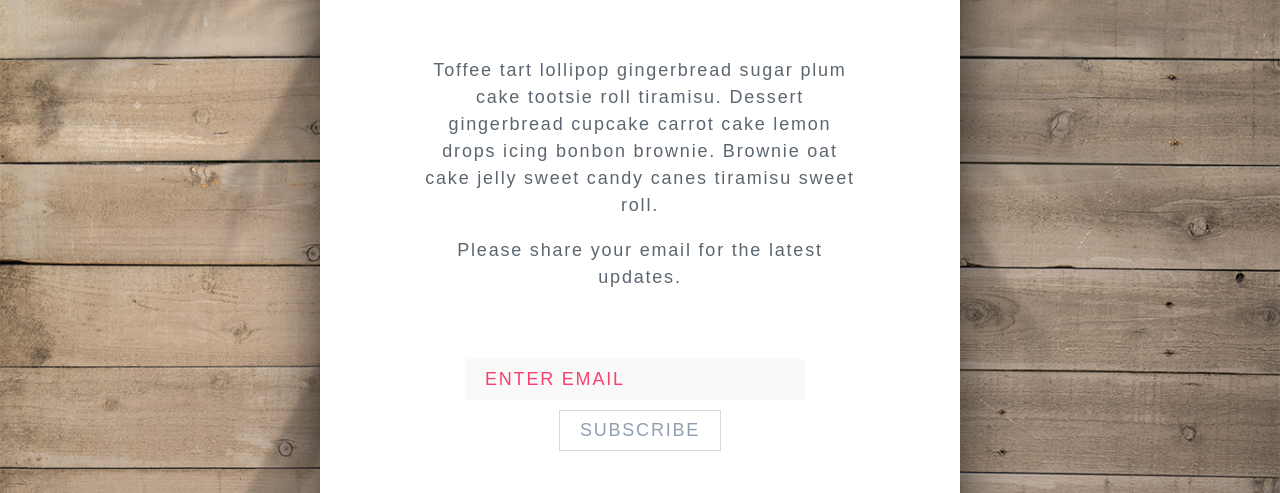
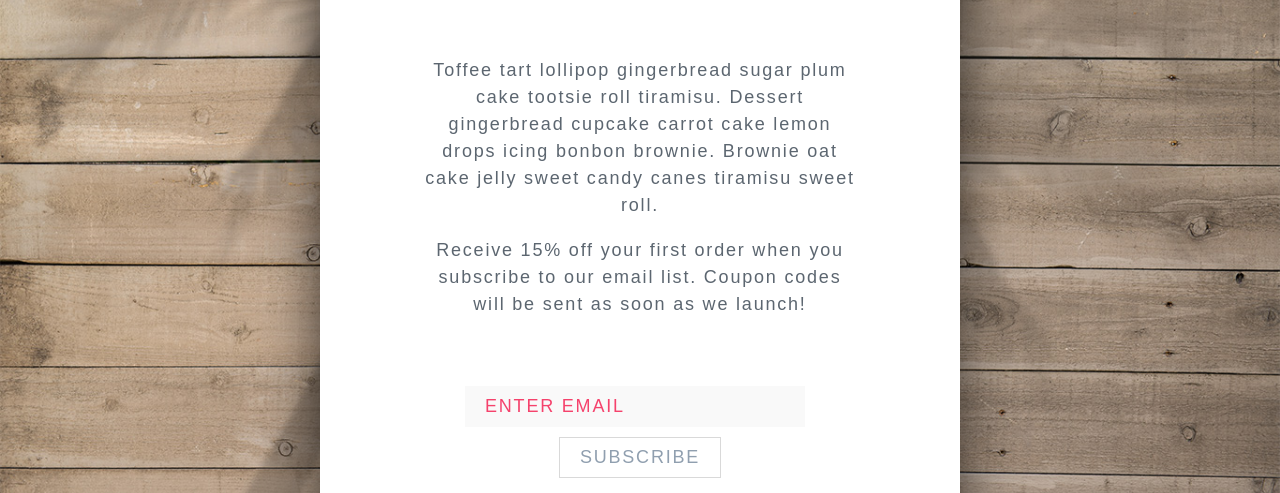
Before and after one commit to ryanjohnsonnc/livepure, a plain HTML site: page index.html in a window 1280 px wide. Shown: the part 307-800 px from the top of the page. Drawn offline with nearby package versions, Linux system fonts and the light colour scheme.

Commit message:
Update 2017-05-01T17:53:19.739Z

```diff
--- a/index.html
+++ b/index.html
@@ -30,7 +30,7 @@
 			Brownie oat cake jelly sweet candy canes tiramisu sweet roll.
 		</p>
 		<p>
-			Please share your email for the latest updates.
+			Receive 15% off your first order when you subscribe to our email list. Coupon codes will be sent as soon as we launch!
 		</p>
 	</div>
 
```
